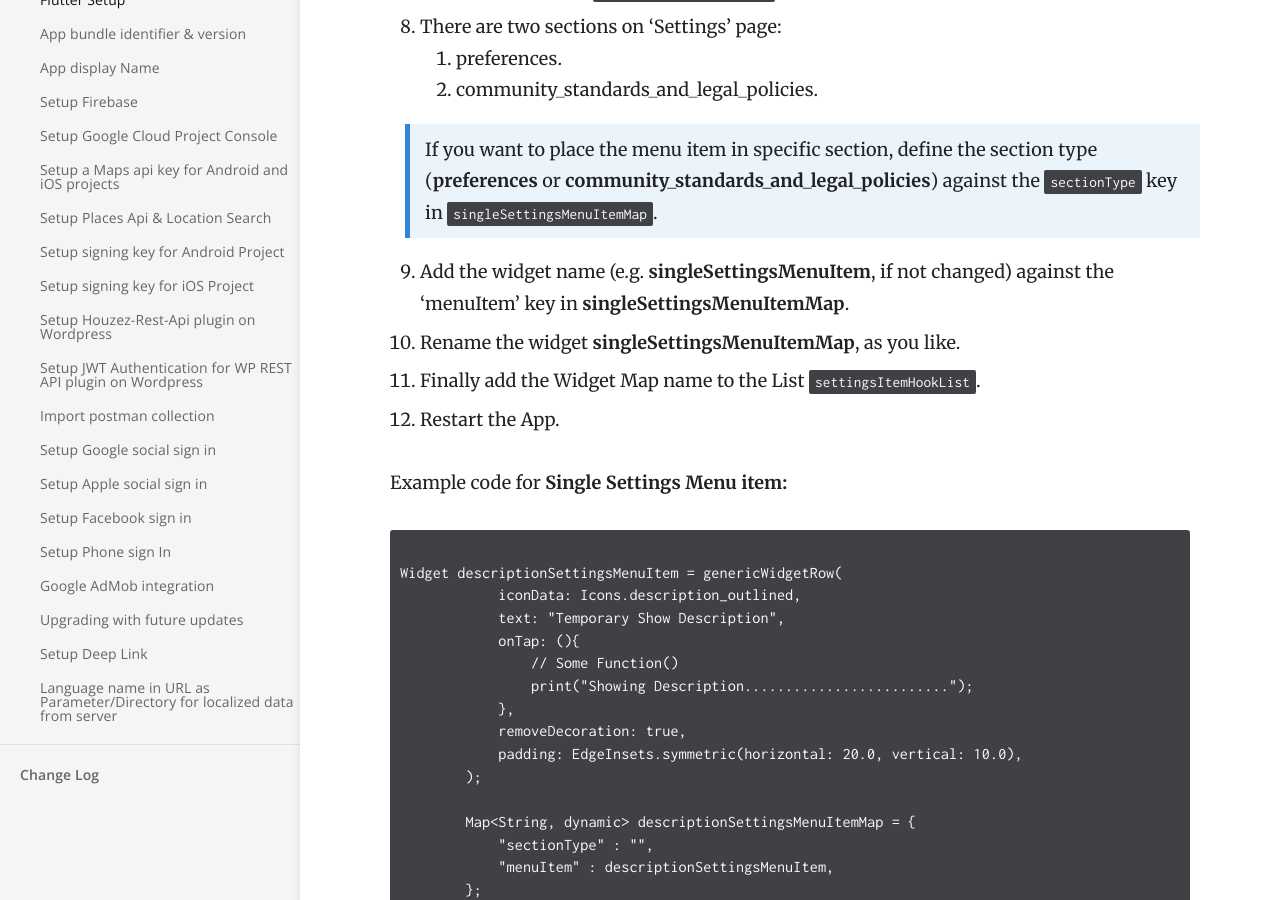
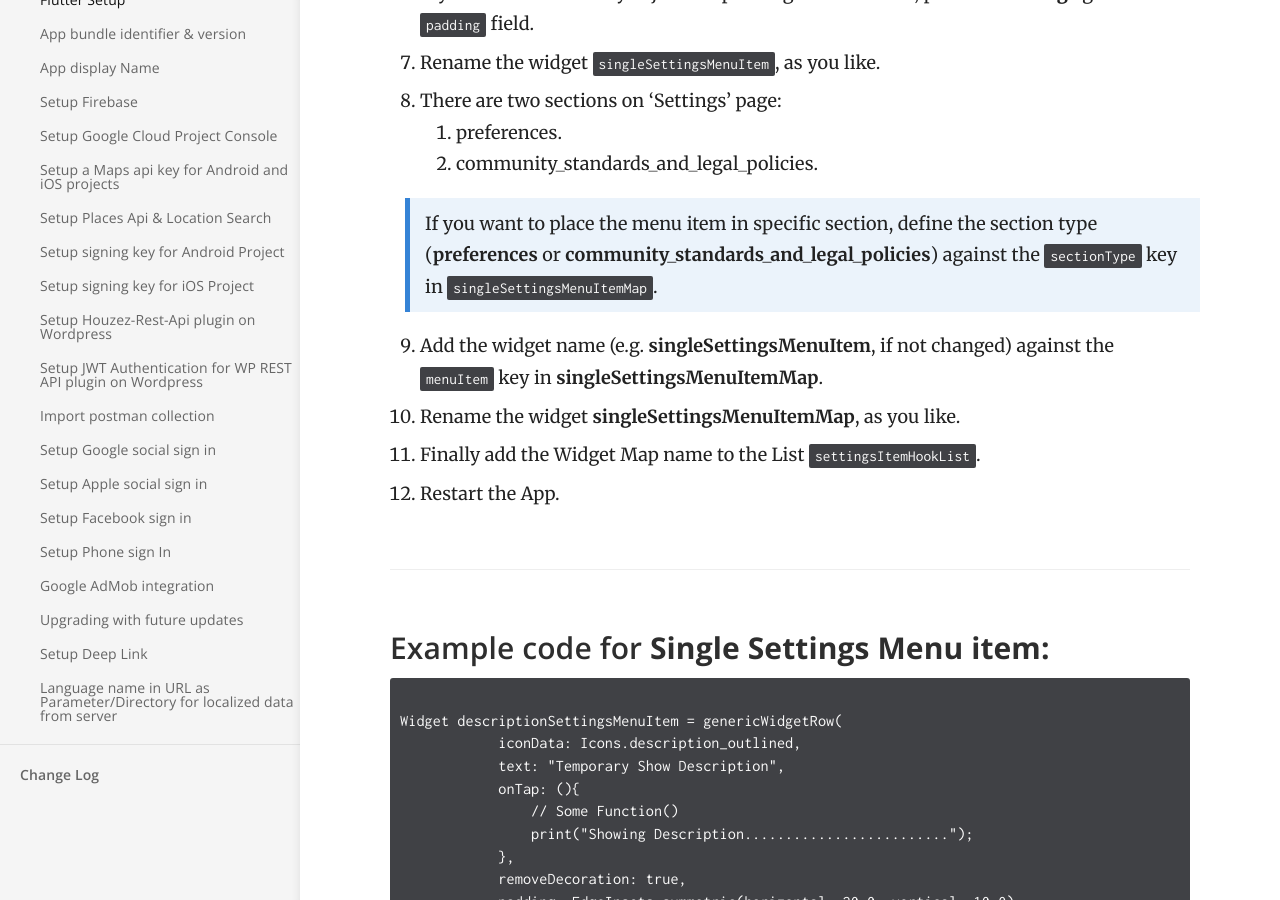
Before and after one commit to booleanbites/houzi-doc, a Jekyll site: the page built from _docs/hooks-widgets/add_item_settings.md, in a window 1280 px wide and 900 px high, scrolled down 1524 px. Built offline with Jekyll 4.4.1, drawn with Linux system fonts in a browser that asks for light colours.

Commit message:
minor fixes.

````diff
--- a/_docs/hooks-widgets/add_item_settings.md
+++ b/_docs/hooks-widgets/add_item_settings.md
@@ -22,7 +22,7 @@ There are two types of items that you can add to `Settings`:
 1. Single Settings Menu item.
 2. Settings Menu Section with Menu items.
 
-Steps to Add **Single Settings Menu item:**
+### Steps to Add **Single Settings Menu item:**
 1. Copy and paste the sample code of **singleSettingsMenuItem**.
 
    ```
@@ -56,12 +56,12 @@ Steps to Add **Single Settings Menu item:**
 
     > If you want to place the menu item in specific section, define the section type (**preferences** or **community_standards_and_legal_policies**) against the `sectionType` key in `singleSettingsMenuItemMap`.
 
-9.  Add the widget name (e.g. **singleSettingsMenuItem**, if not changed) against the 'menuItem' key in **singleSettingsMenuItemMap**.
+9.  Add the widget name (e.g. **singleSettingsMenuItem**, if not changed) against the `menuItem` key in **singleSettingsMenuItemMap**.
 10. Rename the widget **singleSettingsMenuItemMap**, as you like.
 11. Finally add the Widget Map name to the List `settingsItemHookList`.
 12. Restart the App.
 
-Example code for **Single Settings Menu item:**
+### Example code for **Single Settings Menu item:**
 
 ```
 
@@ -105,7 +105,7 @@ Widget descriptionSettingsMenuItem = genericWidgetRow(
 
 ```
 
-Steps to Add **Settings Menu Section with Menu items:**
+### Steps to Add **Settings Menu Section with Menu items:**
 1. Copy and paste the sample code of **settingsMenuSectionWithItems**.
 
    ```
@@ -143,7 +143,7 @@ Steps to Add **Settings Menu Section with Menu items:**
 12. Finally add the Widget Map name to the List `settingsItemHookList`.
 13. Restart the App.
 
-Example code for `Settings Menu Section with items:`
+### Example code for `Settings Menu Section with items:`
 
 ```
 
````
